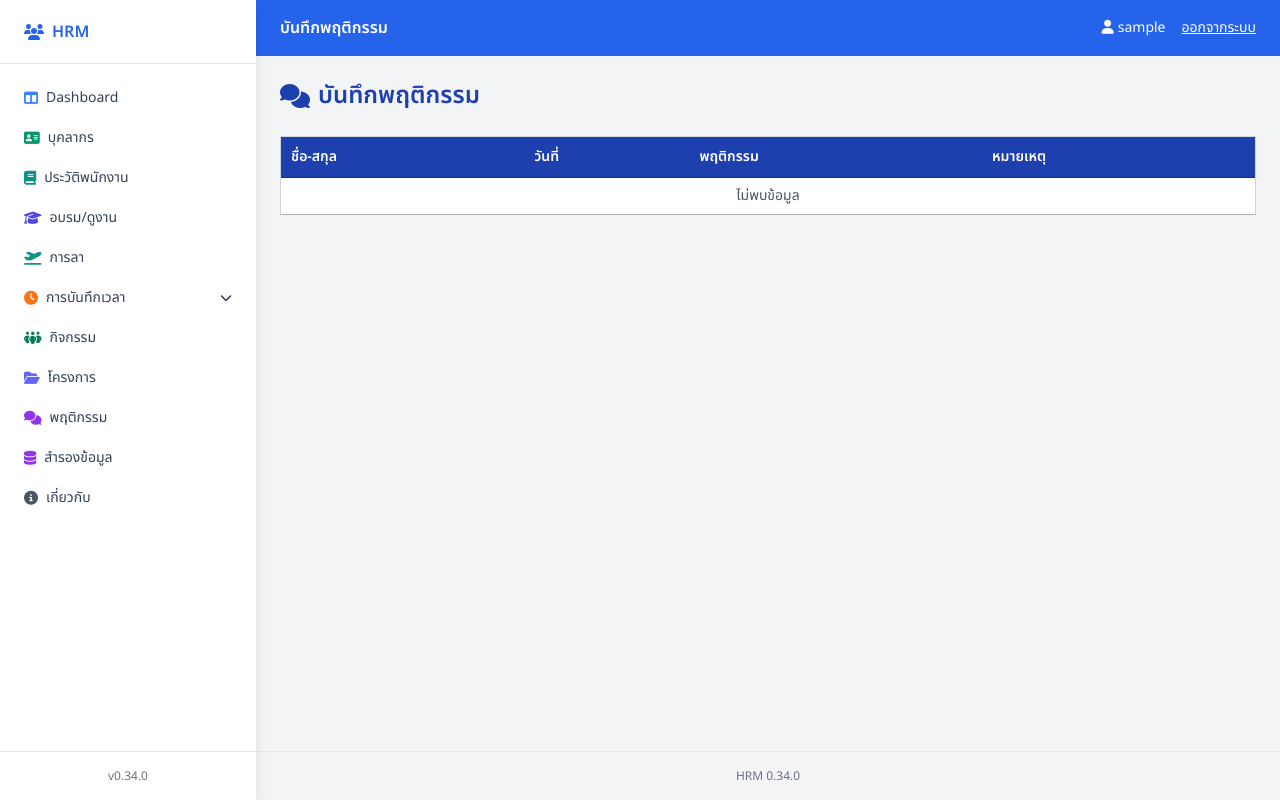
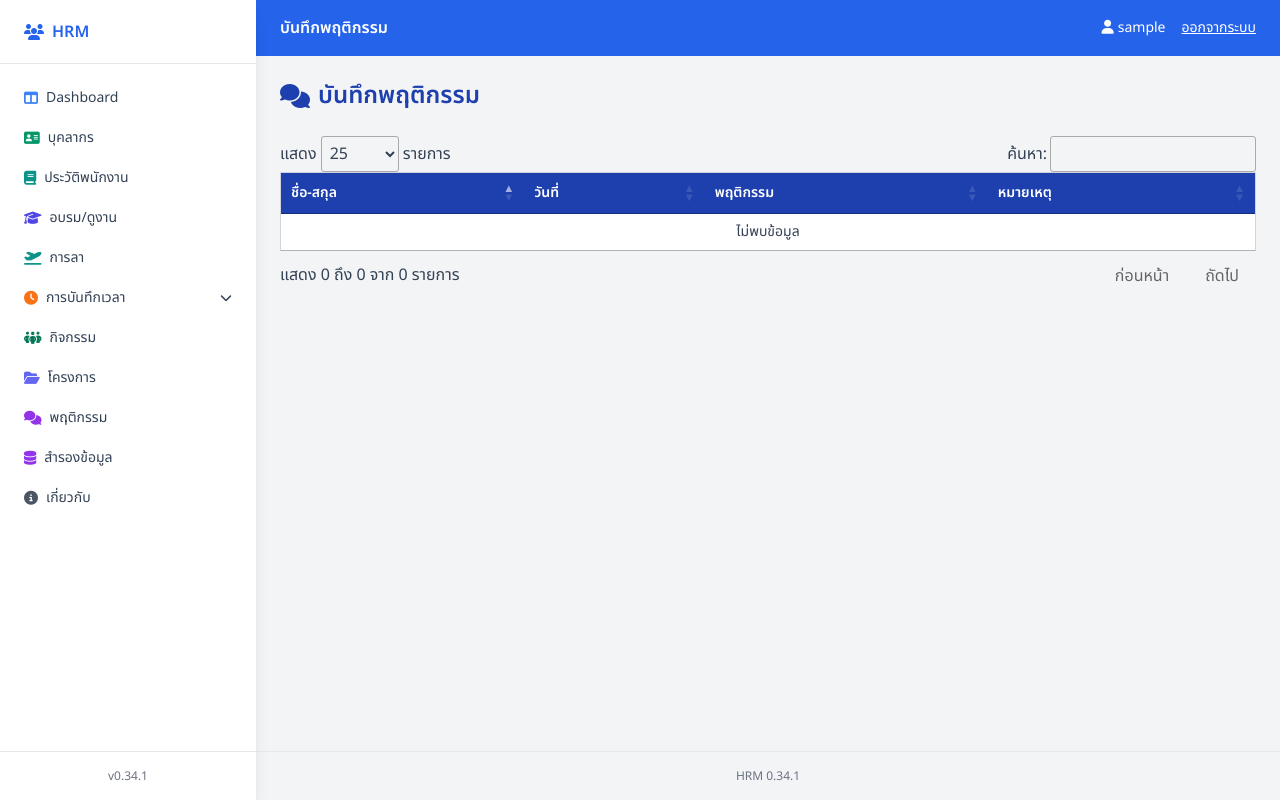
Before and after one commit to theeraphol/hrm, a Flask app: page /hrm/behaviors in a window 1280 px wide. Run offline with Flask 2, Linux system fonts and the light colour scheme; the visitor is signed in with stand-in values (Sample User, id 1); data that the repository does not hold is empty; some libraries are stand-ins or nearby versions.

Commit message:
Fix DataTables error with colspan rows

```diff
--- a/config.py
+++ b/config.py
@@ -3,7 +3,7 @@ import os
 class Config:
     """การตั้งค่าสำหรับแอปพลิเคชัน"""
 
-    VERSION = "0.34.0"
+    VERSION = "0.34.1"
 
     # ตั้งเวลาเข้างานและออกงานเริ่มต้น
     DEFAULT_CHECKIN_TIME = os.environ.get('DEFAULT_CHECKIN_TIME', '08:30')
--- a/templates/behaviors.html
+++ b/templates/behaviors.html
@@ -21,10 +21,6 @@
       <td class="py-2 px-3">{{ b.description or '' }}</td>
       <td class="py-2 px-3">{{ b.note or '' }}</td>
     </tr>
-    {% else %}
-    <tr>
-      <td colspan="4" class="py-3 px-3 text-center text-gray-600">ไม่พบข้อมูล</td>
-    </tr>
     {% endfor %}
   </tbody>
 </table>
--- a/templates/history.html
+++ b/templates/history.html
@@ -35,8 +35,6 @@
       <td class="py-2 px-3">{{ h.note or '' }}</td>
       <td class="py-2 px-3">{{ h.phone or '' }}</td>
     </tr>
-    {% else %}
-    <tr><td colspan="10" class="py-3 px-3 text-center text-gray-600">ไม่พบข้อมูล</td></tr>
     {% endfor %}
   </tbody>
 </table>
--- a/templates/leaves.html
+++ b/templates/leaves.html
@@ -32,8 +32,6 @@
       <td class="py-2 px-3">{{ l.reason or '' }}</td>
       <td class="py-2 px-3">{{ l.status or '' }}</td>
     </tr>
-    {% else %}
-    <tr><td colspan="7" class="py-3 px-3 text-center text-gray-600">ไม่พบข้อมูล</td></tr>
     {% endfor %}
   </tbody>
 </table>
--- a/templates/trainings.html
+++ b/templates/trainings.html
@@ -31,8 +31,6 @@
       <td class="py-2 px-3">{{ tr.end_date or '' }}</td>
       <td class="py-2 px-3">{{ tr.description or '' }}</td>
     </tr>
-    {% else %}
-    <tr><td colspan="7" class="py-3 px-3 text-center text-gray-600">ไม่พบข้อมูล</td></tr>
     {% endfor %}
   </tbody>
 </table>
```
Also changed, not shown: README.md.
